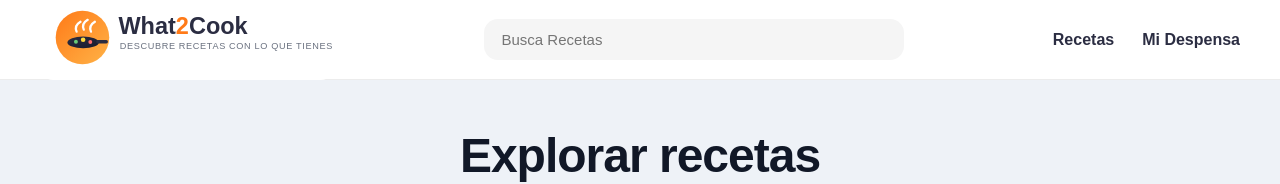
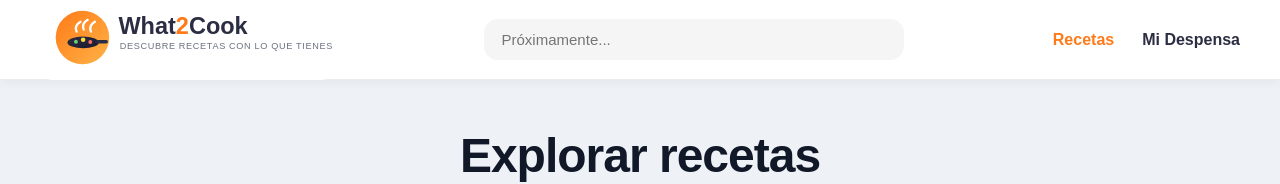
Before and after one commit to alvarowau/What2Cook, a Vue app: page / in a window 1280 px wide. Shown: the top 184 px of the page. Built offline with nearby package versions, Linux system fonts and the light colour scheme.

Commit message:
modificado la interfaz para que la nav siempre acompañe al scrool

```diff
--- a/src/App.vue
+++ b/src/App.vue
@@ -15,4 +15,11 @@ import NavbarView from './views/NavbarView.vue';
     padding: 0;
     box-sizing: border-box;
 }
+
+body {
+    background-color: #fff8f1;
+    font-family: Arial, sans-serif;
+    /* Evita el scroll horizontal que a veces rompe el sticky */
+    overflow-x: hidden;
+}
 </style>
--- a/src/views/NavbarView.vue
+++ b/src/views/NavbarView.vue
@@ -1,61 +1,49 @@
 <script setup></script>
 
 <template>
-  <header>
-
+  <header class="header-fixed">
     <nav class="navbar">
       <div class="navbar-logo">
+        <!-- RouterLink ya se comporta como un <a> -->
         <RouterLink to="/">
-            <span>
-               <img src="@/assets/logo.svg" alt="What2Cook Logo">
-            </span>
-            </RouterLink >
+          <img src="@/assets/logo.svg" alt="What2Cook Logo" />
+        </RouterLink>
       </div>
-        <input type="text"
-        placeholder="Busca Recetas">
+
+      <input
+        type="text"
+        placeholder="Próximamente..."
+        disabled
+        class="navbar-input-disabled"
+      />
+
       <ul>
-            <li>
-                <RouterLink to="/">
-                <a href="#">Recetas</a>
-                </RouterLink>
-                </li>
-            <li>
-                <RouterLink to="/despensa">
-                <a href="#">Mi Despensa</a>
-                </RouterLink>
-            </li>
-
+        <li><RouterLink to="/">Recetas</RouterLink></li>
+        <li><RouterLink to="/despensa">Mi Despensa</RouterLink></li>
       </ul>
     </nav>
   </header>
 </template>
 
 <style>
-
-
-body {
-    font-family: Arial, sans-serif;
-    background-color: #fff8f1;
+.header-fixed {
+  position: sticky;
+  top: 0;
+  z-index: 1000;
+  width: 100%;
+  /* Opcional: una pequeña sombra para que se note al bajar */
+  box-shadow: 0 2px 10px rgba(0, 0, 0, 0.05);
 }
 
 .navbar {
   width: 100%;
   height: 80px;
-
   display: flex;
   align-items: center;
   justify-content: space-between;
-
   padding: 0 40px;
-
-    background-color: white;
-
+  background-color: white; /* Asegúrate de que tenga fondo sólido */
   border-bottom: 1px solid #ececec;
-
-    position: sticky;
-    top: 0;
-
-    z-index: 1000;
 }
 
 .navbar-logo {
@@ -121,4 +109,7 @@ body {
 .navbar ul li a:hover {
   color: #ff7a18;
 }
+.router-link-active {
+  color: #ff7a18 !important;
+}
 </style>
```
Lines whose indentation alone changed are shown as unchanged.
